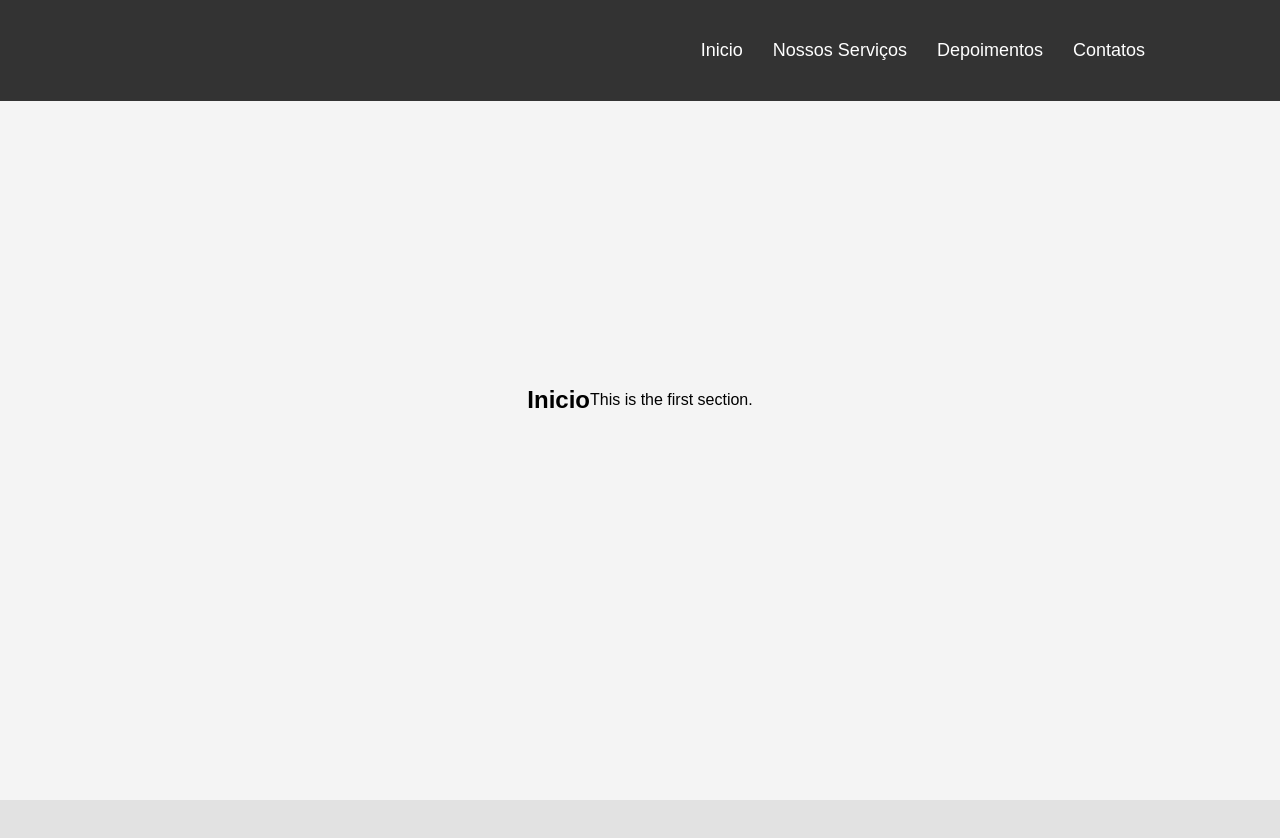
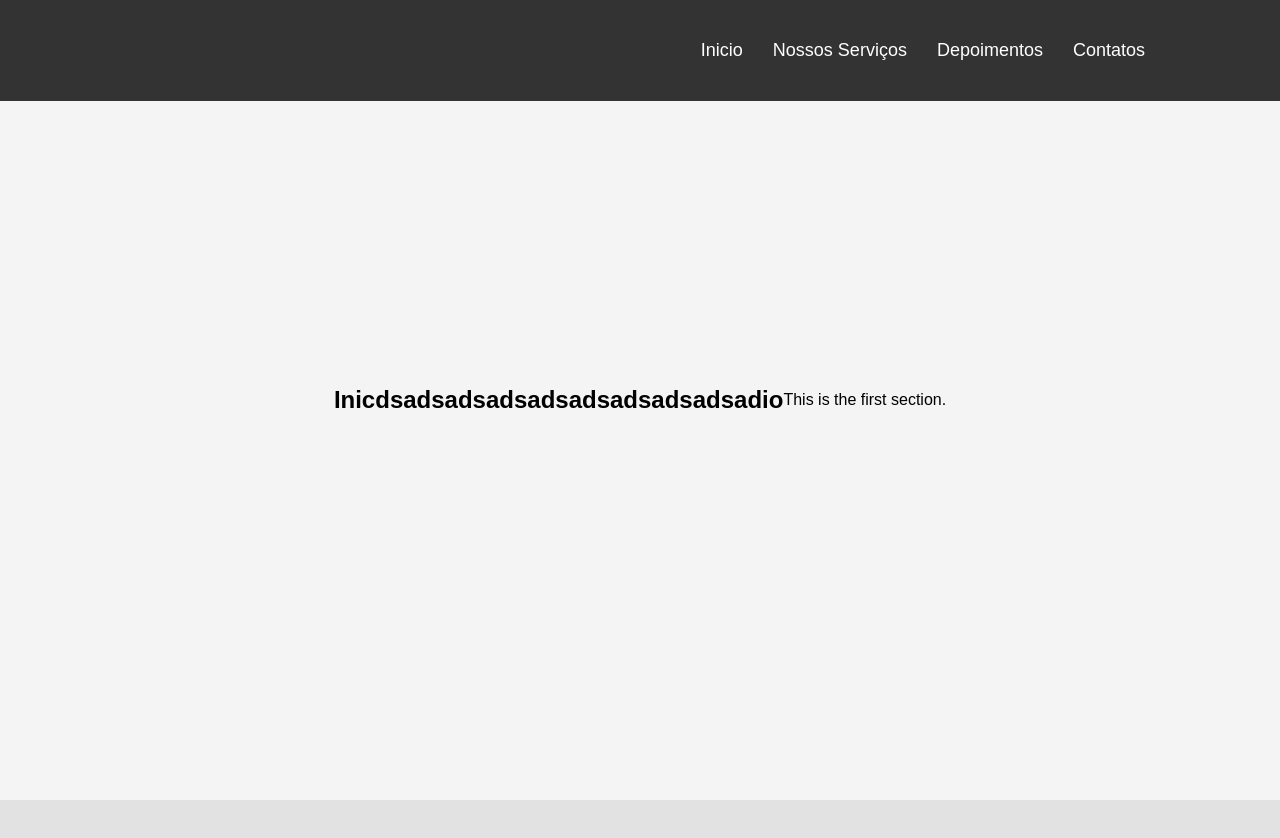
Before and after one commit to kiyohiroleo/site-vidro, a plain HTML site: page index.html in a window 1280 px wide. Shown: the top 838 px of the page. Drawn offline with Linux system fonts and the light colour scheme.

Commit message:
test321321

```diff
--- a/index.html
+++ b/index.html
@@ -21,7 +21,7 @@
 
   <!-- Sections -->
   <section id="section1">
-    <h1>Inicio</h1>
+    <h1>Inicdsadsadsadsadsadsadsadsadsadio</h1>
     <p>This is the first section.</p>
   </section>
 
```
